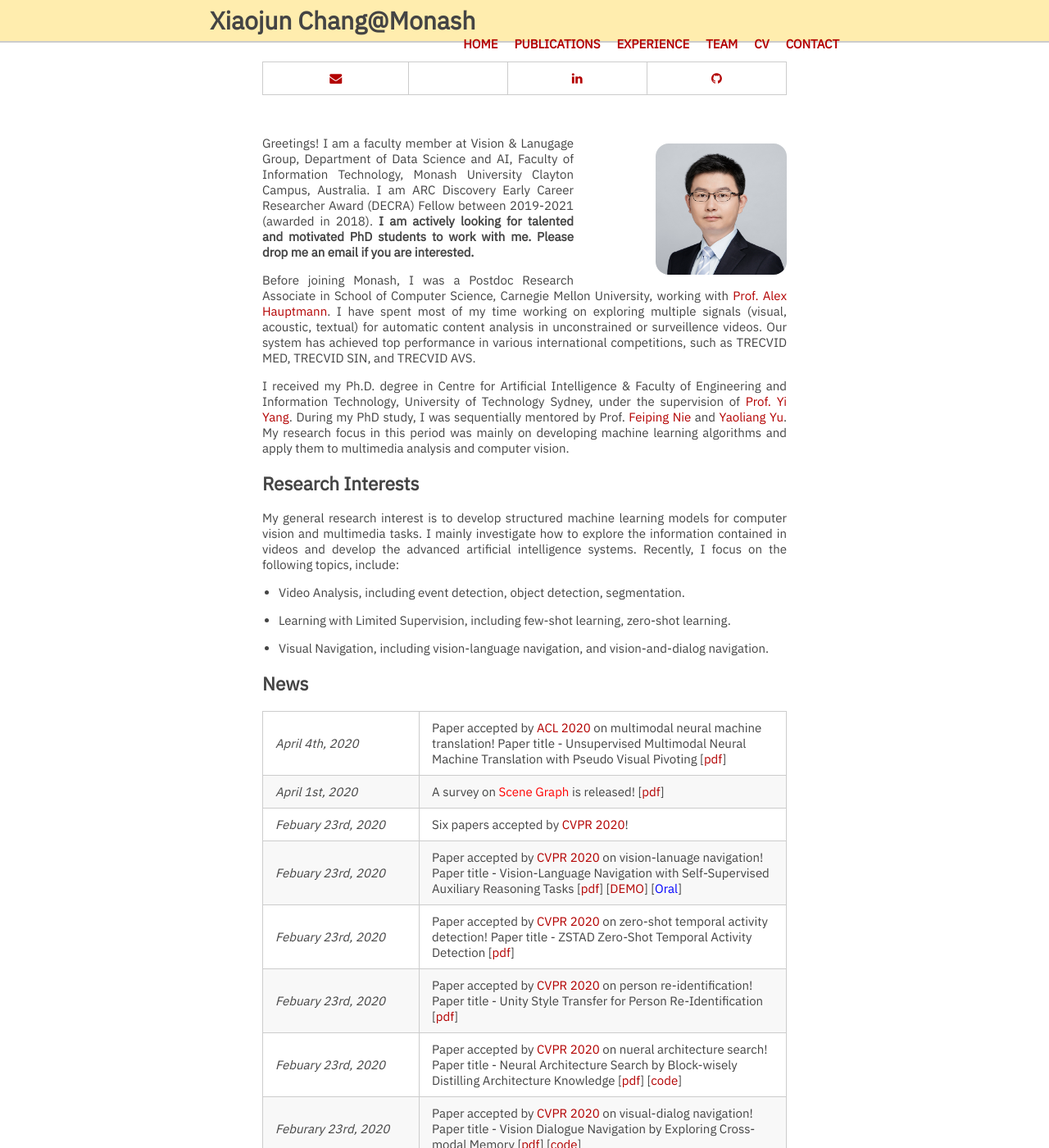
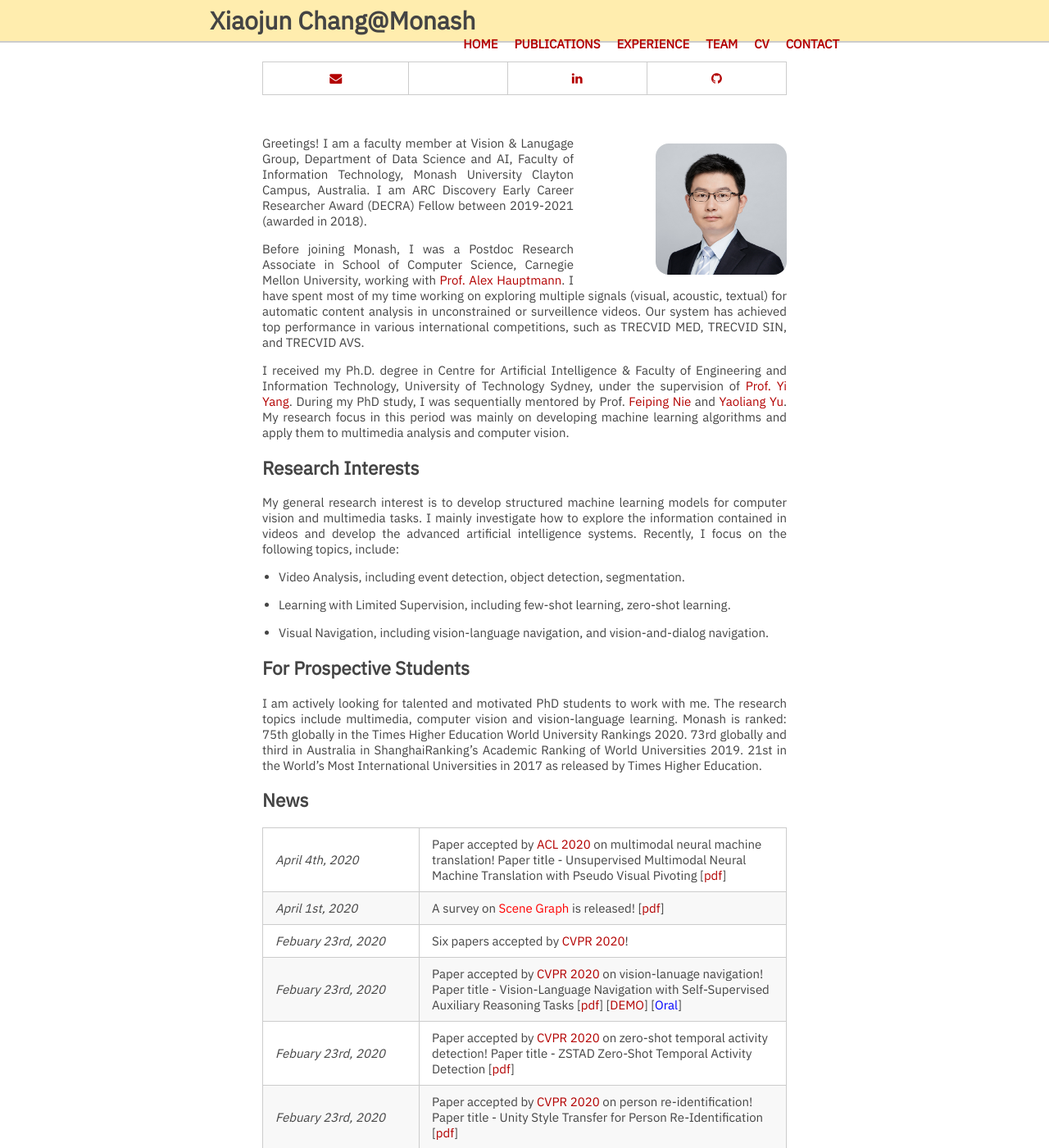
Before and after one commit to zhihuilics/xiaojun-chang.github.io, a Jekyll site: the page built from _pages/index.md, in a window 1280 px wide and 1400 px high. Shown: the whole window at 82% size. Built offline with Jekyll 4.4.1, drawn with Linux system fonts in a browser that asks for light colours; nearby versions of some CDN libraries; a style sheet for code colours, icons or effects is not loaded.

Commit message:
Update index.md

```diff
--- a/_pages/index.md
+++ b/_pages/index.md
@@ -11,7 +11,7 @@ permalink: /
 
 <img class="profile-picture" src="{{site.url}}{{site.baseurl}}/images/profile-picture/profile_picture.jpg" />
 
-Greetings! I am a faculty member at Vision & Lanugage Group, Department of Data Science and AI, Faculty of Information Technology, Monash University Clayton Campus, Australia. I am ARC Discovery Early Career Researcher Award (DECRA) Fellow between 2019-2021 (awarded in 2018). <b>I am actively looking for talented and motivated PhD students to work with me. Please drop me an email if you are interested.</b>
+Greetings! I am a faculty member at Vision & Lanugage Group, Department of Data Science and AI, Faculty of Information Technology, Monash University Clayton Campus, Australia. I am ARC Discovery Early Career Researcher Award (DECRA) Fellow between 2019-2021 (awarded in 2018).
 
 Before joining Monash, I was a Postdoc Research Associate in School of Computer Science, Carnegie Mellon University, working with [Prof. Alex Hauptmann](http://www.cs.cmu.edu/~alex/){:target="_blank"}. I have spent most of my time working on exploring multiple signals (visual, acoustic, textual) for automatic content analysis in unconstrained or surveillence videos. Our system has achieved top performance in various international competitions, such as TRECVID MED, TRECVID SIN, and TRECVID AVS.
 
@@ -27,6 +27,11 @@ My general research interest is to develop structured machine learning models fo
 
 - Visual Navigation, including vision-language navigation, and vision-and-dialog navigation.
 
+## For Prospective Students
+
+I am actively looking for talented and motivated PhD students to work with me. The research topics include multimedia, computer vision and vision-language learning. Monash is ranked: 75th globally in the Times Higher Education World University Rankings 2020. 73rd globally and third in Australia in ShanghaiRanking's Academic Ranking of World Universities 2019. 21st in the World's Most International Universities in 2017 as released by Times Higher Education.
+
+
 ## News
 
 <table>
```
